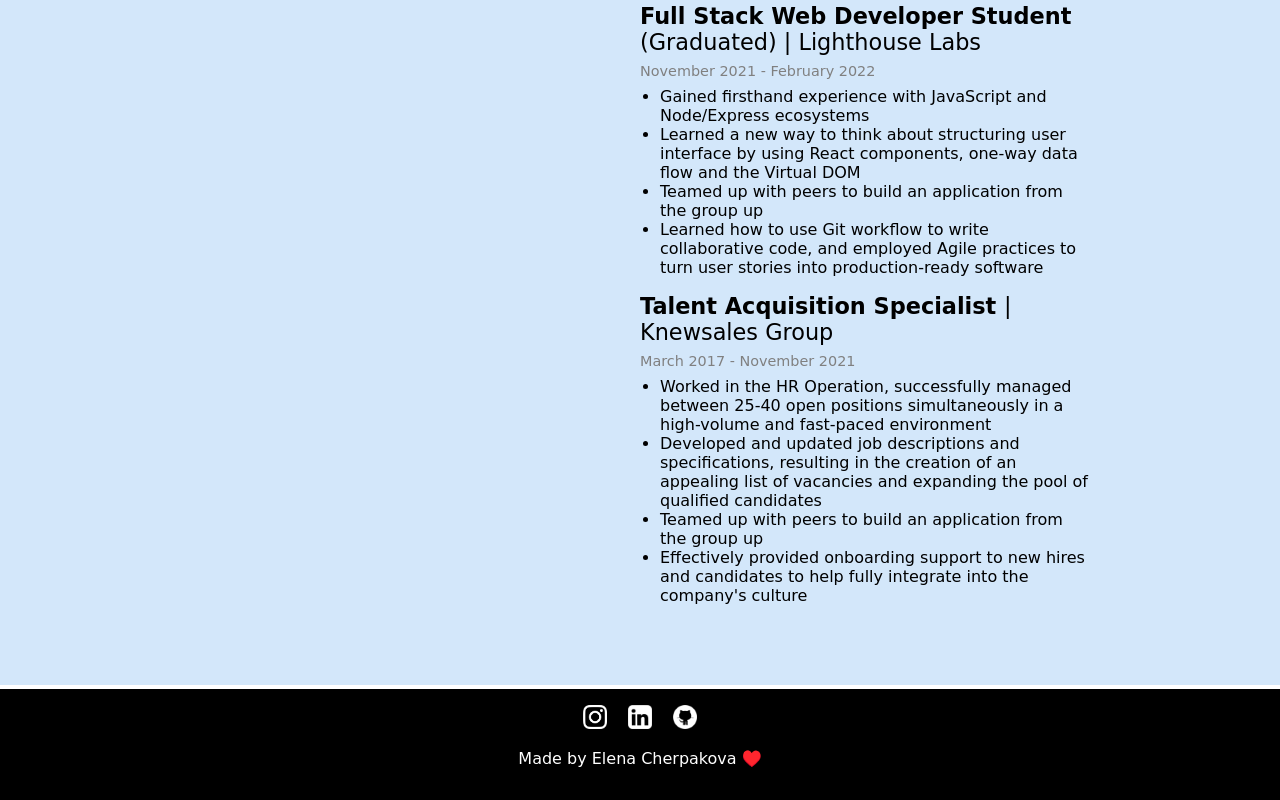
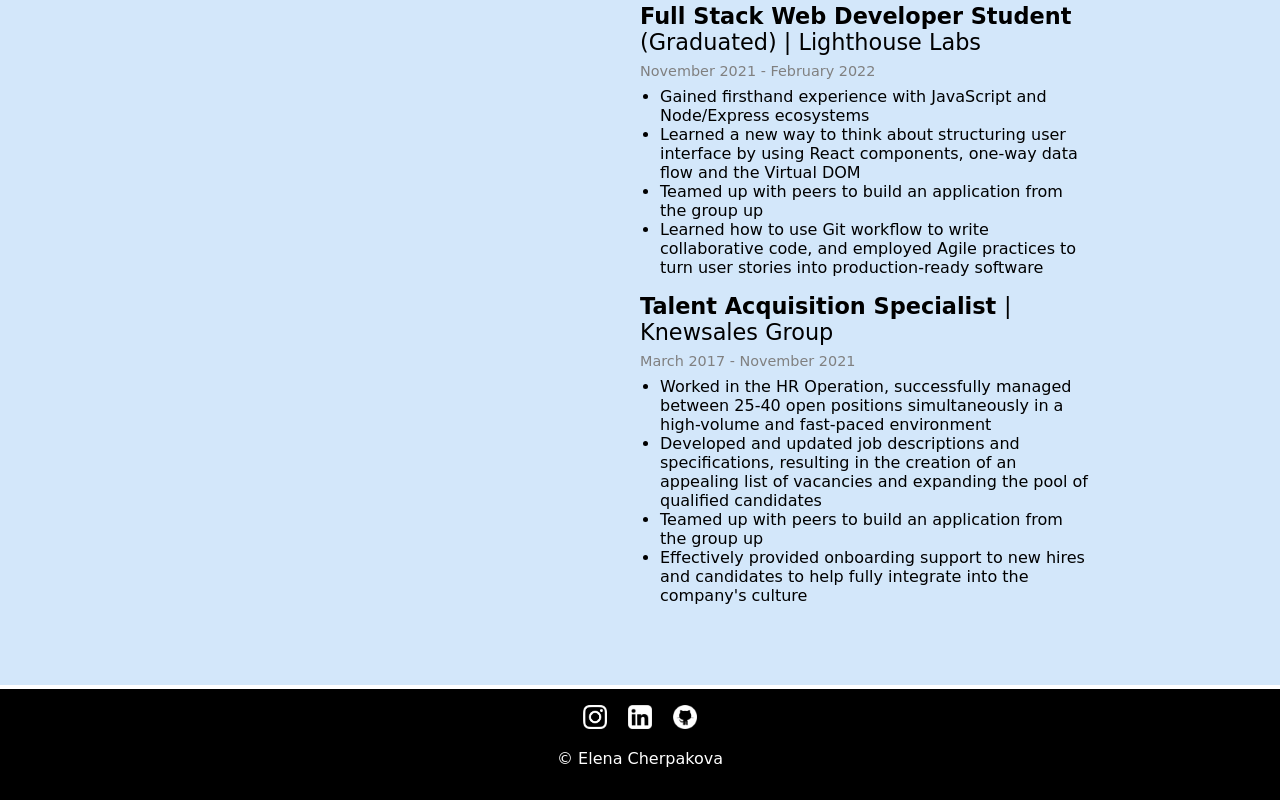
Before and after one commit to ElenaCherpakova/css_projects, a plain HTML site: page cv_project/index.html in a window 1280 px wide. Shown: the part 2704-3504 px from the top of the page. Drawn offline with Linux system fonts and the light colour scheme; a web font is replaced by a local one.

Commit message:
edit footer

```diff
--- a/cv_project/index.html
+++ b/cv_project/index.html
@@ -238,7 +238,7 @@
         <a href="https://github.com/ElenaCherpakova" target="_blank"
           ><img src="images/github.png" alt="github-icon"
         /></a>
-        <p>Made by Elena Cherpakova ♥️</p>
+        <p>&#169; Elena Cherpakova</p>
       </div>
     </footer>
   </body>
```
